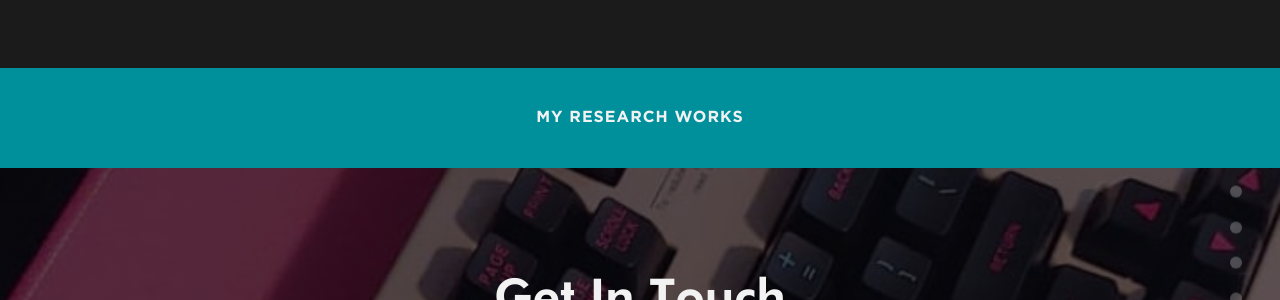
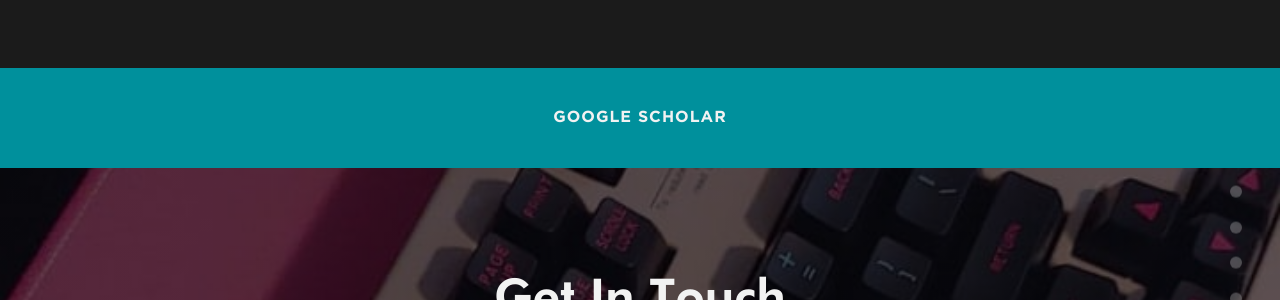
Before and after one commit to sumit6597/sumit6597.github.io, a Jekyll site: the page built from index.html, in a window 1280 px wide and 900 px high, scrolled down 9406 px. Shown: the part 151-451 px from the top of the window. Built offline with Jekyll 4.4.1, drawn with Linux system fonts in a browser that asks for light colours; nearby versions of some CDN libraries.

Commit message:
Update github_btn.html

```diff
--- a/_includes/github_btn.html
+++ b/_includes/github_btn.html
@@ -1,4 +1,4 @@
 <a class="block-btn" href="https://scholar.google.com/citations?user=MUjCnhMAAAAJ&hl=en&authuser=1" target="_blank">
-  <span class="text">My research works</span>
+  <span class="text">Google Scholar</span>
   <img class="icon" src="img/icons/scholar.svg" alt="Google Scholar">
 </a>
```
